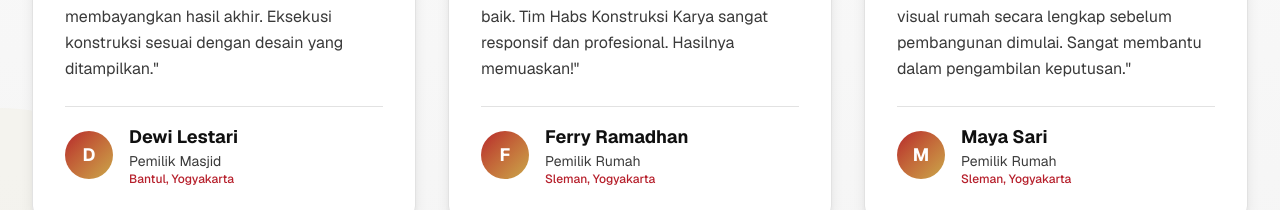
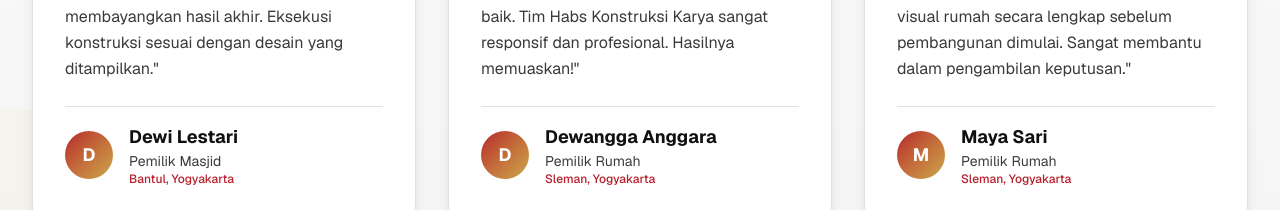
Before and after one commit to habingkreatif/companyprofile, a Next.js app: page / in a window 1280 px wide. Shown: the part 6860-7070 px from the top of the page. Built offline with nearby package versions, Linux system fonts and the light colour scheme; no server answers; the database is empty.

Commit message:
change name testimoni

```diff
--- a/src/components/TestimonialSection.tsx
+++ b/src/components/TestimonialSection.tsx
@@ -52,7 +52,7 @@ const testimonials: Testimonial[] = [
   },
   {
     id: 5,
-    name: "Ferry Ramadhan",
+    name: "Dewangga Anggara",
     position: "Pemilik Rumah",
     company: "Sleman, Yogyakarta",
     rating: 5,
```
